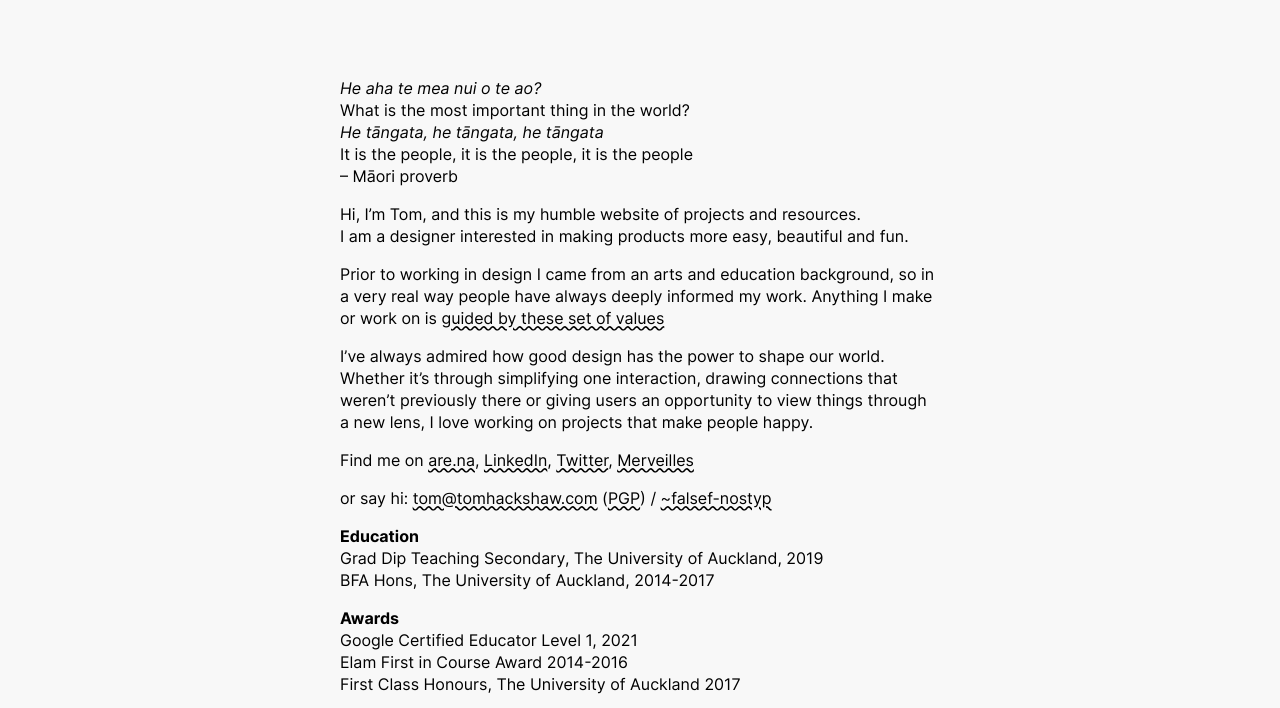
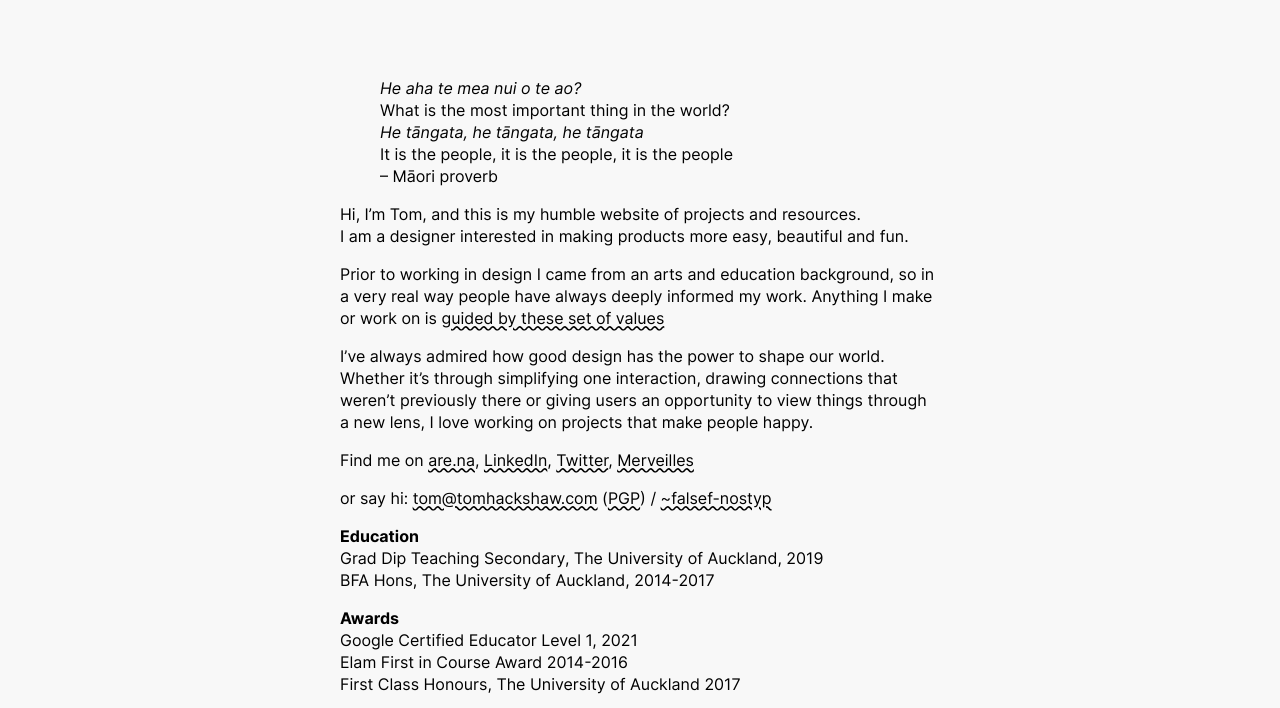
Before and after one commit to et0and/portfolio-redux, an Eleventy site: page content/pages/about.md in a window 1280 px wide. Shown: the part 45-753 px from the top of the page. Built offline with nearby package versions, Linux system fonts and the light colour scheme; Eleventy itself is replaced by a stand-in of ours; files that its build step writes are made by us from their sources.

Commit message:
Testing blockquotes in MD

```diff
--- a/content/pages/about.md
+++ b/content/pages/about.md
@@ -5,10 +5,10 @@ eleventyNavigation:
   order: 3
 ---
 
-_He aha te mea nui o te ao?_
-What is the most important thing in the world?
-_He tāngata, he tāngata, he tāngata_
-It is the people, it is the people, it is the people
+>_He aha te mea nui o te ao?_
+>What is the most important thing in the world?
+>_He tāngata, he tāngata, he tāngata_
+>It is the people, it is the people, it is the people
 -- Māori proverb
 
 Hi, I'm Tom, and this is my humble website of projects and resources.
```
